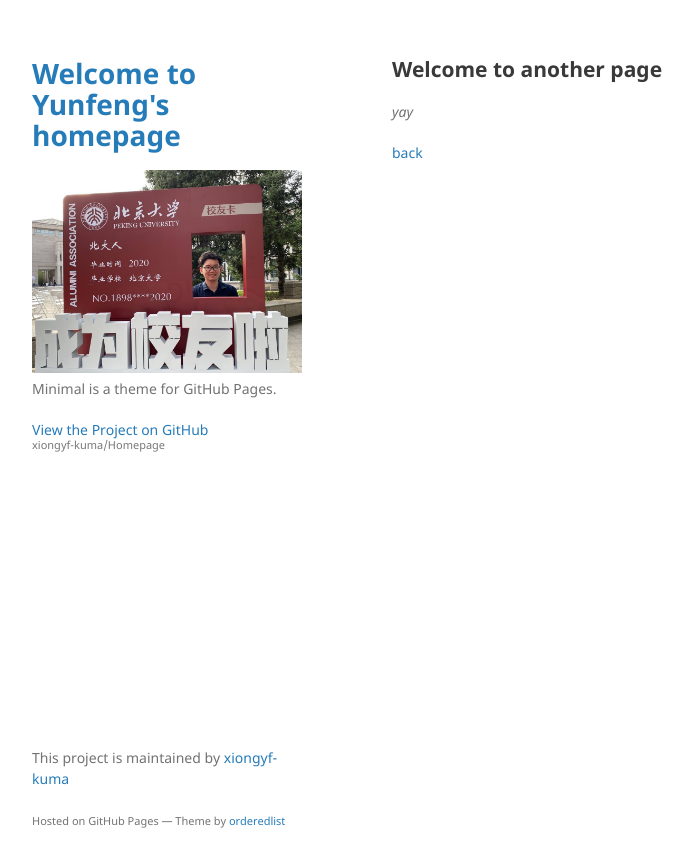
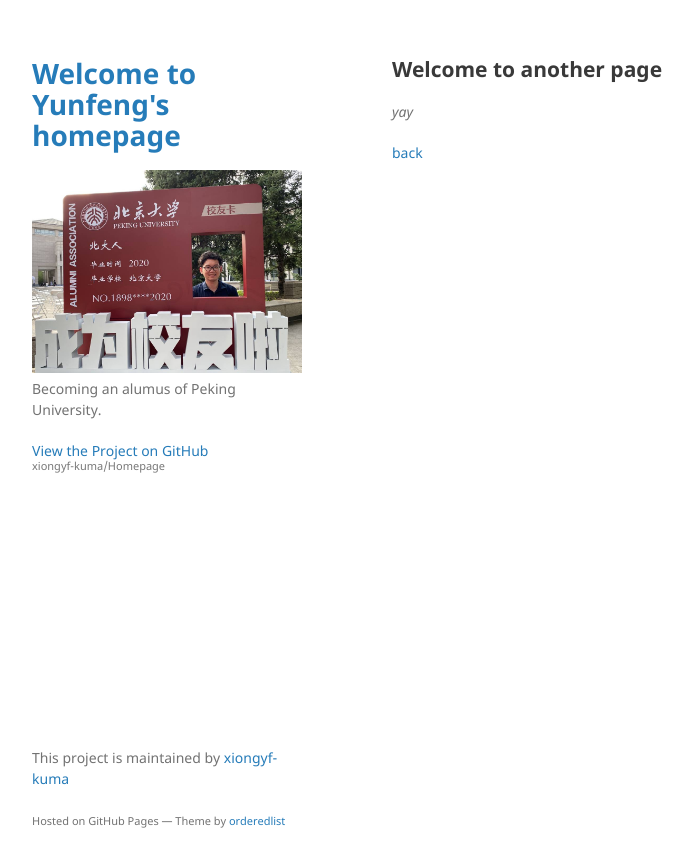
Before and after one commit to xiongyf-kuma/Homepage, a Jekyll site: the page built from another-page.md, in a window 1280 px wide. Shown: the top 867 px of the page, without its empty margins (178-871 px from the left). Built offline with Jekyll 4.4.1, drawn with Linux system fonts in a browser that asks for light colours; our own code applies the rules of GitHub Pages for plain Markdown files.

Commit message:
Update _config.yml

```diff
--- a/_config.yml
+++ b/_config.yml
@@ -1,6 +1,6 @@
 title: Welcome to Yunfeng's homepage
 logo: /assets/img/photo.jpg
-description: Minimal is a theme for GitHub Pages.
+description: Becoming an alumus of Peking University.
 show_downloads: false
 google_analytics:
 theme: jekyll-theme-minimal
```
